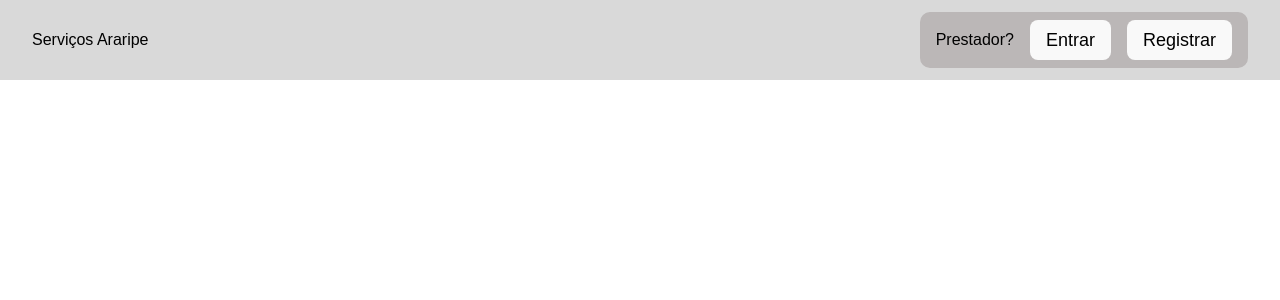
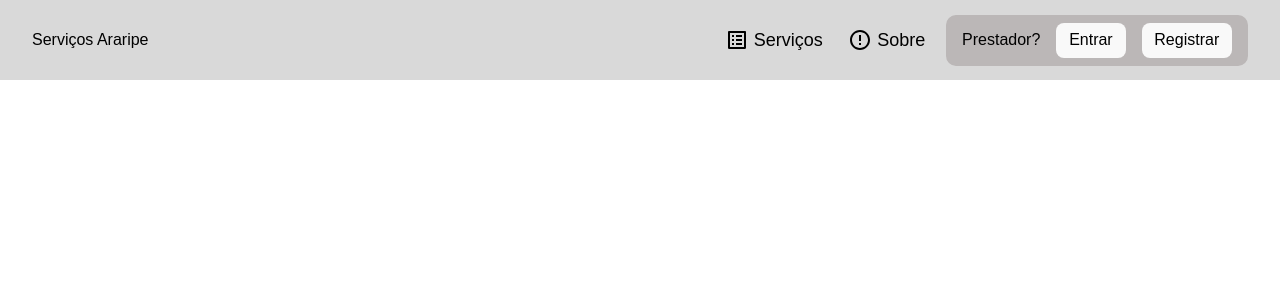
Before and after one commit to affs3a/projeto-social, a React (Vite) app in the folder client/: page / in a window 1280 px wide. Shown: the top 300 px of the page. Built offline with nearby package versions, Linux system fonts and the light colour scheme.

Commit message:
feat: added styles to the desktop menu and list navegation

```diff
--- a/client/src/components/navegation/NavBar/components/MenuDesktop/components/ActionsMenu/index.jsx
+++ b/client/src/components/navegation/NavBar/components/MenuDesktop/components/ActionsMenu/index.jsx
@@ -21,20 +21,20 @@ const ActionsMenu = () => {
                 Prestador?
             </Description>
             <Button
-                fontSize="18px"
+                fontSize="16px"
                 as="a"
                 justify={"start"}
                 back={"#f9f9f9"}
-                height={"40px"}
+                height={"35px"}
             >
                 Entrar
             </Button>
             <Button
-                fontSize="18px"
+                fontSize="16px"
                 as="a"
                 justify={"start"}
                 back={"#f9f9f9"}
-                height={"40px"}
+                height={"35px"}
             >
                 Registrar
             </Button>
--- a/client/src/components/navegation/NavBar/components/MenuDesktop/index.jsx
+++ b/client/src/components/navegation/NavBar/components/MenuDesktop/index.jsx
@@ -1,18 +1,50 @@
 import { styled } from "styled-components"
 import ActionsMenu from "./components/ActionsMenu"
-import { Div } from "/src/style/tags"
+import { Div, TitleLink } from "/src/style/tags"
+
+import { ListIcon, ErrorIcon }
+    from "/src/style//icons"
+
+const Link = styled.a`
+    display: flex;
+    align-items: center;
+    width: 100%;
+    padding: .3rem;
+    gap: .3rem;
+`
+
 
 const DivDesktop = styled(Div)`
     display: none;
 
-    @media (min-width: 500px) {
-        display: block;
+    @media (min-width: 700px) {
+        display: flex;
+        gap: 1rem;
+
     }
 `
 
 const MenuDesktop = () => {
     return (
         <DivDesktop>
+            <Div flex={"flex"} gap={"1rem"}>
+                <Link>
+                    <ListIcon fontSize={'24px'} />
+                    <TitleLink
+                        as="p"
+                        fontSize={"18px"}>
+                        Serviços
+                    </TitleLink>
+                </Link>
+                <Link>
+                    <ErrorIcon fontSize={'24px'} />
+                    <TitleLink
+                        as="p"
+                        fontSize={"18px"}>
+                        Sobre
+                    </TitleLink>
+                </Link>
+            </Div>
             <ActionsMenu />
         </DivDesktop>
     )
--- a/client/src/components/navegation/NavBar/components/MenuMobile/index.jsx
+++ b/client/src/components/navegation/NavBar/components/MenuMobile/index.jsx
@@ -1,6 +1,6 @@
 import { styled } from "styled-components"
 import { ListIcon, ErrorIcon, LoginIcon, ResgisterIcon } from "/src/style//icons"
-import { Div } from "/src/style/tags"
+import { Div, TitleLink } from "/src/style/tags"
 
 const Link = styled.a`
     display: flex;
@@ -10,9 +10,6 @@ const Link = styled.a`
     gap: .3rem;
 `
 
-const TitleLink = styled.h3`
-    font-size: 20px;
-`
 
 const DivMobile = styled(Div)`
     display: flex;
@@ -41,7 +38,7 @@ const DivMobile = styled(Div)`
         }
     }
 
-    @media (min-width: 500px) {
+    @media (min-width: 700px) {
         display: none;
     }
 
--- a/client/src/components/navegation/NavBar/index.jsx
+++ b/client/src/components/navegation/NavBar/index.jsx
@@ -3,8 +3,7 @@ import { MenuIcon } from "/src/style/icons";
 import MenuMobile from "./components/MenuMobile";
 import MenuDesktop from "./components/MenuDesktop";
 import { useState } from "react";
-
-
+import { Button } from "../../others/Button";
 
 const Header = styled.header`
     width: 100%;
@@ -33,10 +32,13 @@ const NavBar = () => {
     return (
         <Header>
             <Logo>Serviços Araripe</Logo>
-            <MenuIcon
-                fontSize={"30px"}
+            <Button
                 onClick={showMenu}
-            />
+                minDisplay={"none"}>
+                <MenuIcon
+                    fontSize={"30px"}
+                />
+            </Button>
             {menuVisible && <MenuMobile visible={menuVisible} />}
             <MenuDesktop />
         </Header>
--- a/client/src/components/others/Button/index.jsx
+++ b/client/src/components/others/Button/index.jsx
@@ -1,6 +1,7 @@
 import { styled } from "styled-components"
 
 export const Button = styled.button`
+    //Props styled
     background: ${props => props.back || "none"};
     color: ${props => props.color};
     font-size: ${props => props.fontSize};
@@ -8,11 +9,16 @@ export const Button = styled.button`
     width: ${props => props.width || "auto"};
     height: ${props => props.height || "auto"};
     justify-content: ${props => props.justify || "center"};
+
     border-radius: 8px;
     border: none;
     cursor: pointer;
     align-items: center;
     justify-content: center;
-    padding: .5rem 1rem;
+    padding: .5rem .8rem;
     gap: .3rem;
+
+    @media (min-width: 700px) {
+        display: ${props => props.minDisplay};
+    }
 `
--- a/client/src/style/icons/index.jsx
+++ b/client/src/style/icons/index.jsx
@@ -23,8 +23,8 @@ export const MenuIcon = styled(Menu)`
     cursor: pointer;
     display: block;
 
-    @media (min-width: 500px) {
-        opacity: 0;
+    @media (min-width: 700px) {
+        display: none;
     }
 
 `
--- a/client/src/style/tags/index.jsx
+++ b/client/src/style/tags/index.jsx
@@ -3,9 +3,14 @@ import { styled } from "styled-components"
 export const Div = styled.div`
     display: ${props => props.flex ? "flex" : false};
     align-items: center;
+    gap: ${props => props.gap};
 `
 
 export const Description = styled.p`
     font-size: ${props => props.fontSize};
     display: ${props => props.display || ""};
 `
+
+export const TitleLink = styled.h3`
+    font-size: ${props => props.fontSize};
+`
```
